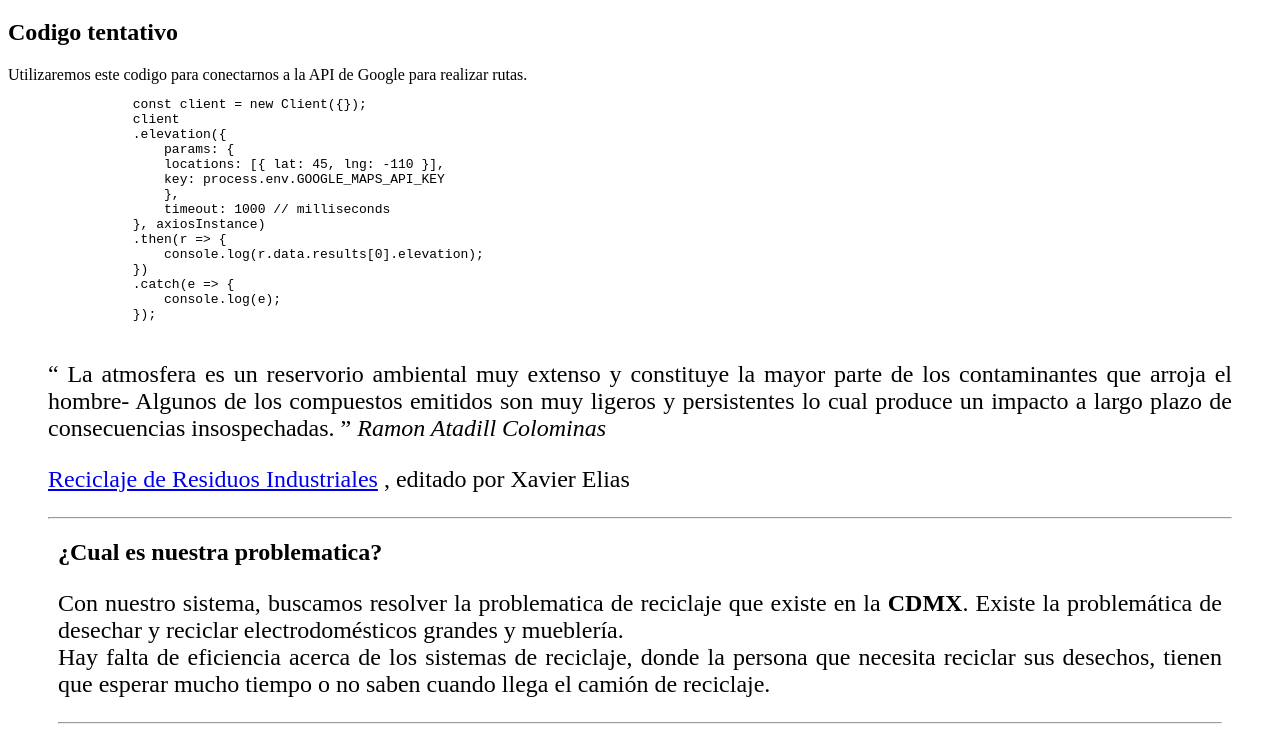
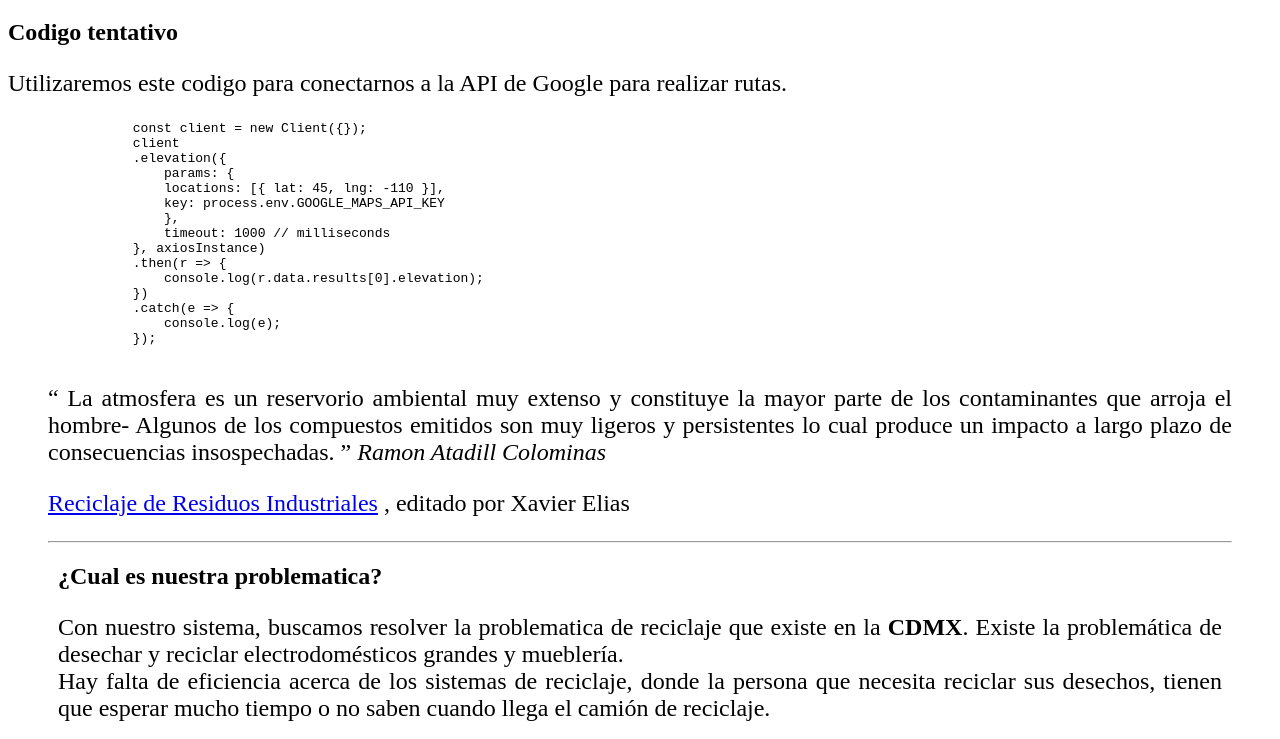
Before and after one commit to Victor346/WebClase2, a plain HTML site: page proyExplanation.html in a window 1280 px wide. Shown: the part 61-800 px from the top of the page. Drawn offline with nearby package versions, Linux system fonts and the light colour scheme; a web font is replaced by a local one.

Commit message:
Margen y <p>

```diff
--- a/proyExplanation.html
+++ b/proyExplanation.html
@@ -14,7 +14,7 @@
     <body>
         <h1>Trabajo en equipo clase 2</h1>
         <h2>Codigo tentativo</h2>
-        Utilizaremos este codigo para conectarnos a la API de Google para realizar rutas.
+        <p>Utilizaremos este codigo para conectarnos a la API de Google para realizar rutas.</p>
         <code>
             <pre>
                 const client = new Client({});
@@ -69,7 +69,7 @@
             </p>
             <hr>
         </div>
-
+        <div class="problematic">
             <h2 id="test">Historia de Usario</h2>
             <h3>Usuario 1</h3>
             <p style="font-family: 'Knewave';">
@@ -122,5 +122,6 @@
             <p style="font-family: 'Dancing Script';">
                 Yo, como conductor de reciclaje, necesito rutas más eficientes para ahorrar tiempo y gasolina.
             </p>
+        </div>
     </body>
 </html>
```
Lines whose indentation alone changed are shown as unchanged.
